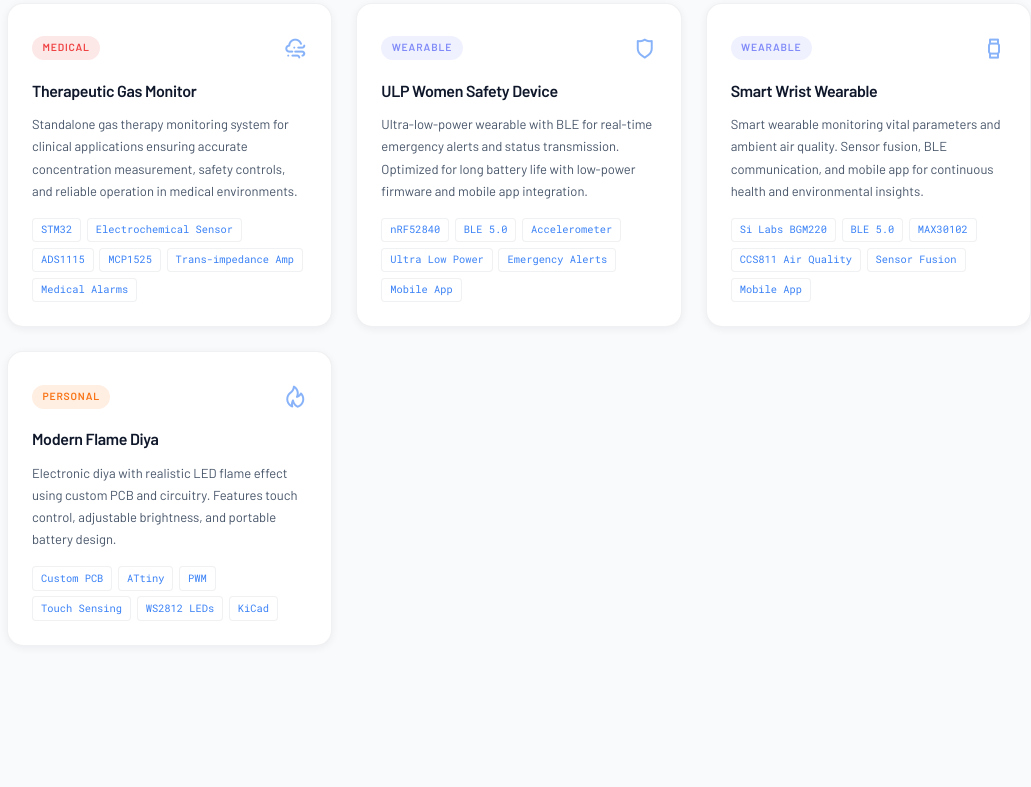
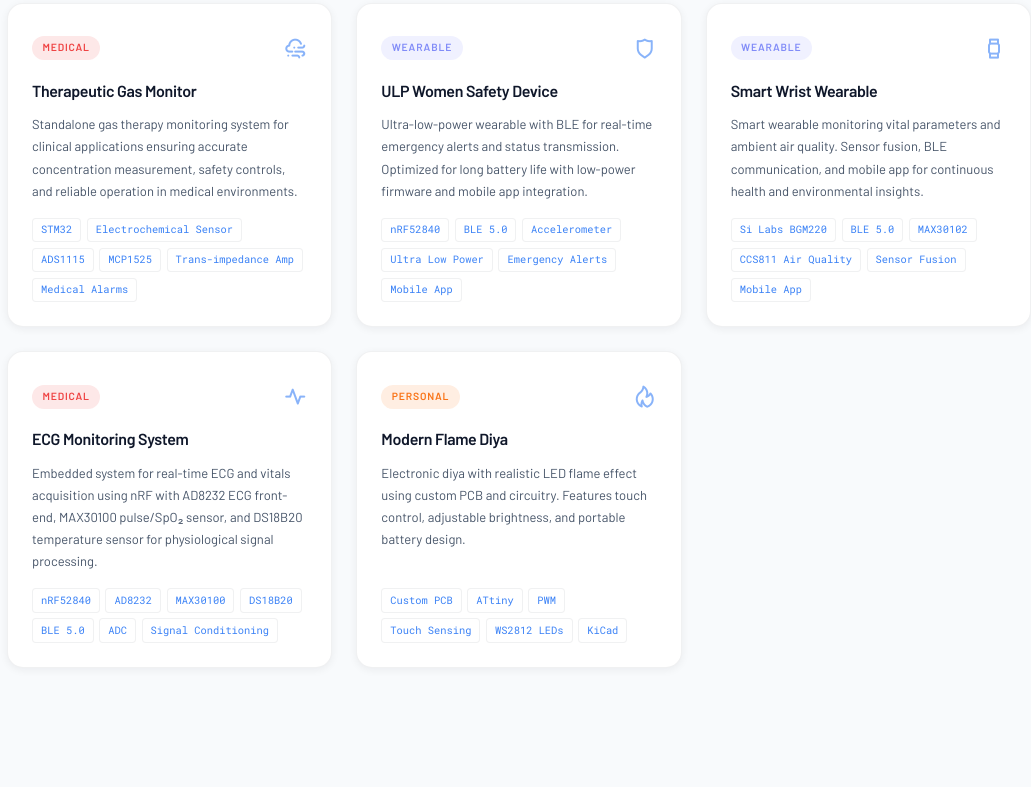
Before and after one commit to saikumar-mandaji/Portfolio_Saikumar, a plain HTML site: page index.html in a window 1280 px wide. Shown: the part 5930-6717 px from the top of the page, without its empty margins (121-1152 px from the left). Drawn offline with nearby package versions, Linux system fonts and the light colour scheme.

Commit message:
Add ECG Monitoring System project card (nRF52840)
Co-Authored-By: Claude Sonnet 4.6 <noreply@anthropic.com>

```diff
--- a/index.html
+++ b/index.html
@@ -449,11 +449,11 @@
     <!--=================== PROJECTS ===================-->
     <section class="portfolio section" id="portfolio">
       <h2 class="section__title">Projects</h2>
-      <span class="section__subtitle">12 Products · Medical · IoT · Industrial · Wearable</span>
+      <span class="section__subtitle">13 Products · Medical · IoT · Industrial · Wearable</span>
 
       <div class="projects__filter container">
-        <button class="filter__btn active-filter" data-filter="all">All <span class="filter__count">12</span></button>
-        <button class="filter__btn" data-filter="medical">Medical <span class="filter__count">5</span></button>
+        <button class="filter__btn active-filter" data-filter="all">All <span class="filter__count">13</span></button>
+        <button class="filter__btn" data-filter="medical">Medical <span class="filter__count">6</span></button>
         <button class="filter__btn" data-filter="iot">IoT <span class="filter__count">3</span></button>
         <button class="filter__btn" data-filter="industrial">Industrial <span class="filter__count">2</span></button>
         <button class="filter__btn" data-filter="wearable">Wearable <span class="filter__count">2</span></button>
@@ -630,7 +630,21 @@
           </div>
         </div>
 
-        <!-- 13. Modern Flame Diya -->
+        <!-- 13. ECG Monitoring -->
+        <div class="project__card card-item" data-category="medical">
+          <div class="project__header">
+            <span class="project__badge badge--medical">Medical</span>
+            <i class="uil uil-heart-rate project__icon"></i>
+          </div>
+          <h3 class="project__title">ECG Monitoring System</h3>
+          <p class="project__desc">Embedded system for real-time ECG and vitals acquisition using nRF with AD8232 ECG front-end, MAX30100 pulse/SpO₂ sensor, and DS18B20 temperature sensor for physiological signal processing.</p>
+          <div class="project__tags">
+            <span>nRF52840</span><span>AD8232</span><span>MAX30100</span>
+            <span>DS18B20</span><span>BLE 5.0</span><span>ADC</span><span>Signal Conditioning</span>
+          </div>
+        </div>
+
+        <!-- 14. Modern Flame Diya -->
         <div class="project__card card-item" data-category="personal">
           <div class="project__header">
             <span class="project__badge badge--personal">Personal</span>
```
